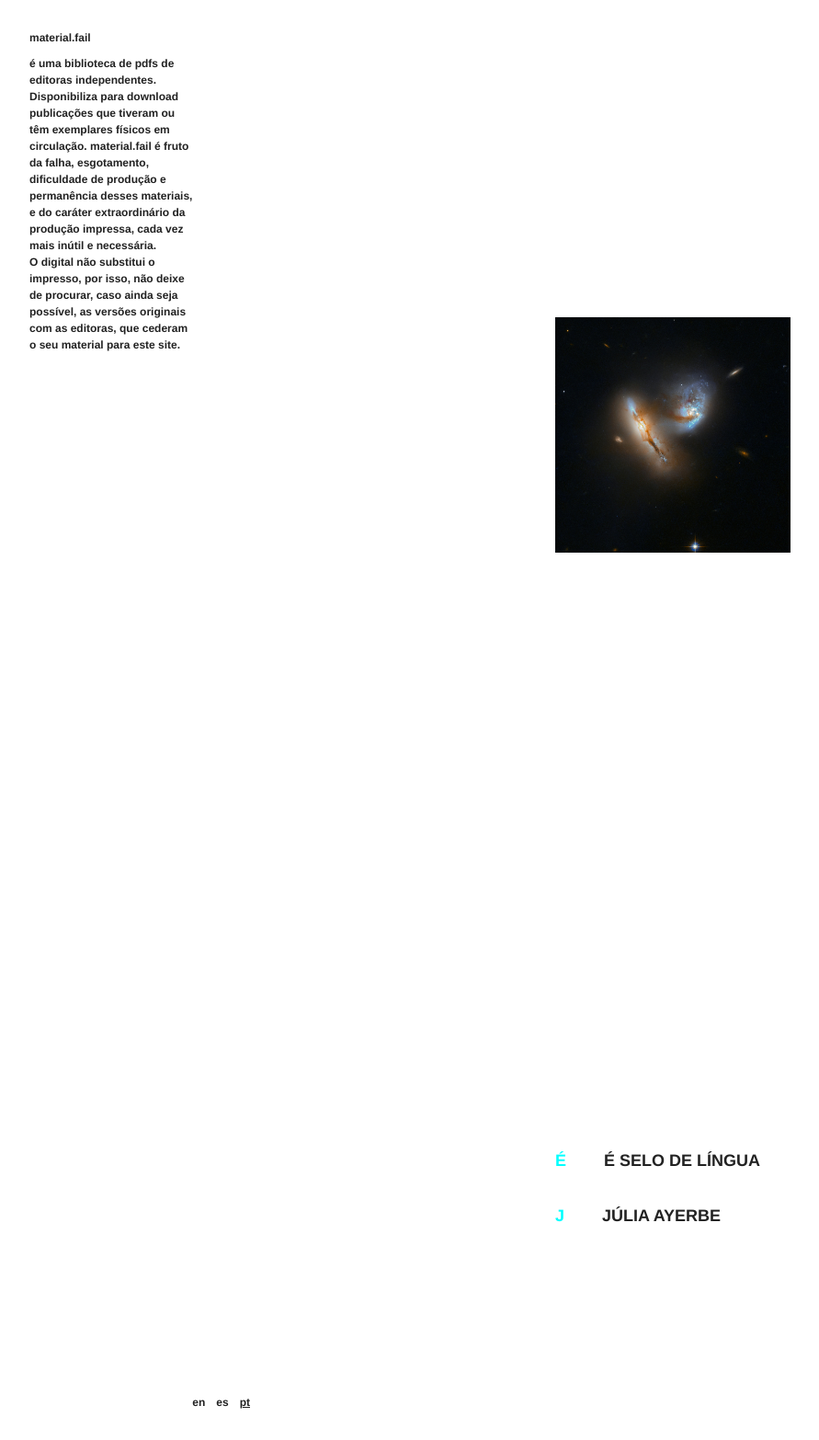
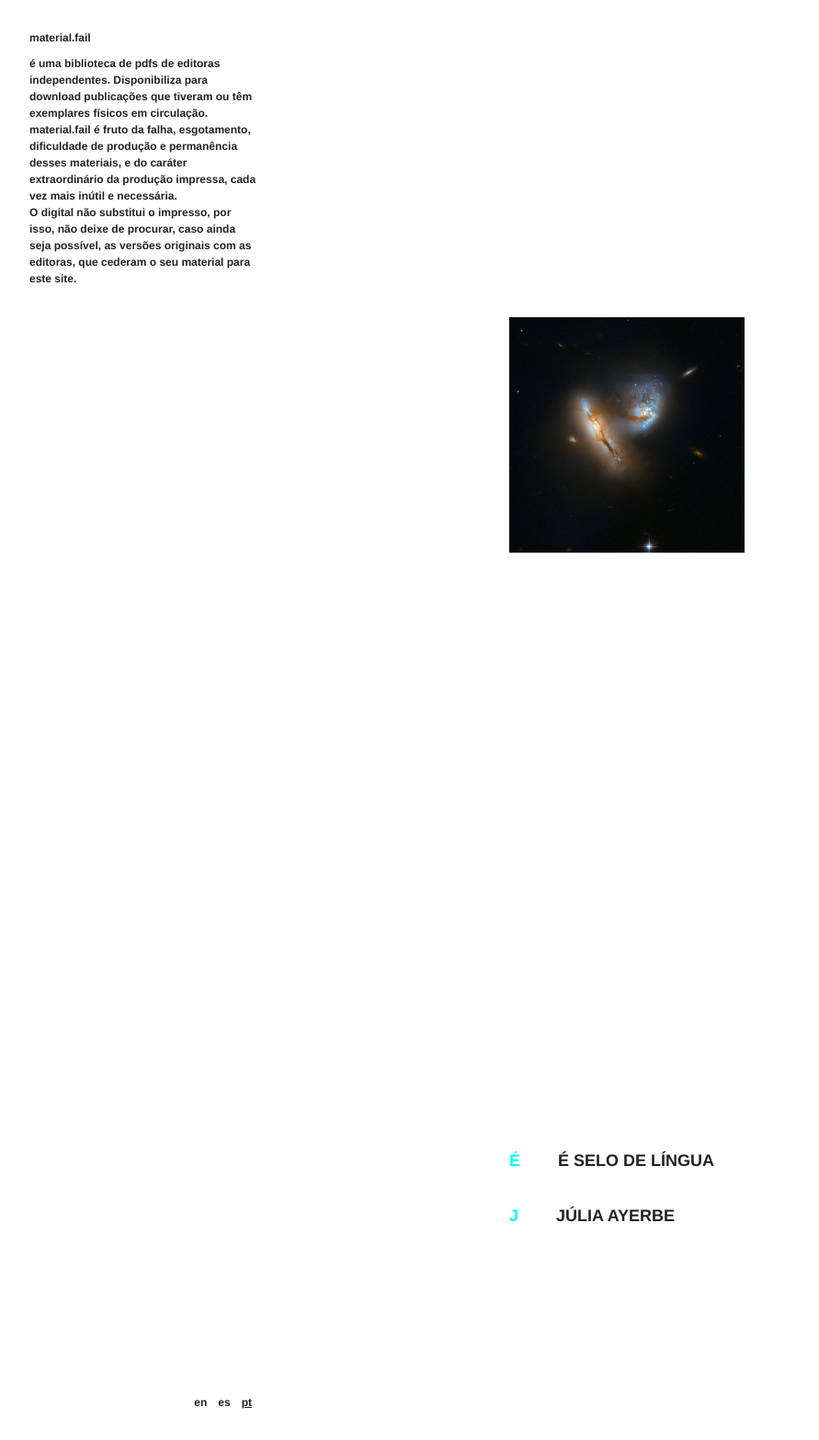
Before and after one commit to material-fail/material.fail, a Jekyll site: the page built from _pages/index.md, in a window 1280 px wide. Shown: the whole page at 92% size, without its empty margins (8-899 px from the left). Built offline with Jekyll 4.4.1, drawn with Linux system fonts in a browser that asks for light colours; nearby versions of some CDN libraries.

Commit message:
fix info column alignment and spacings

```diff
--- a/css/main.scss
+++ b/css/main.scss
@@ -92,6 +92,7 @@ a {
     @include media-query(DESKTOP) {
       width: 25%;
       height: 100%;
+      max-width: 250px;
     }
   }
 
@@ -260,7 +261,6 @@ a {
       line-height: 1.5;
 
       @include media-query(DESKTOP) {
-        width: 180px;
         font-size: $INFO-TEXT-SIZE;
       }
 
@@ -280,13 +280,12 @@ a {
       display: flex;
       flex-direction: row;
       justify-content: flex-end;
-      padding: 32px 32px 0 0;
+      padding: 32px 0 16px;
       box-sizing: border-box;
       font-size: $INFO-LINK-SIZE;
 
       @include media-query(DESKTOP) {
-        width: 80%;
-        padding: 32px 0 0 0;
+        padding: 32px 8px 0 0;
       }
 
       .language-selector {
```
